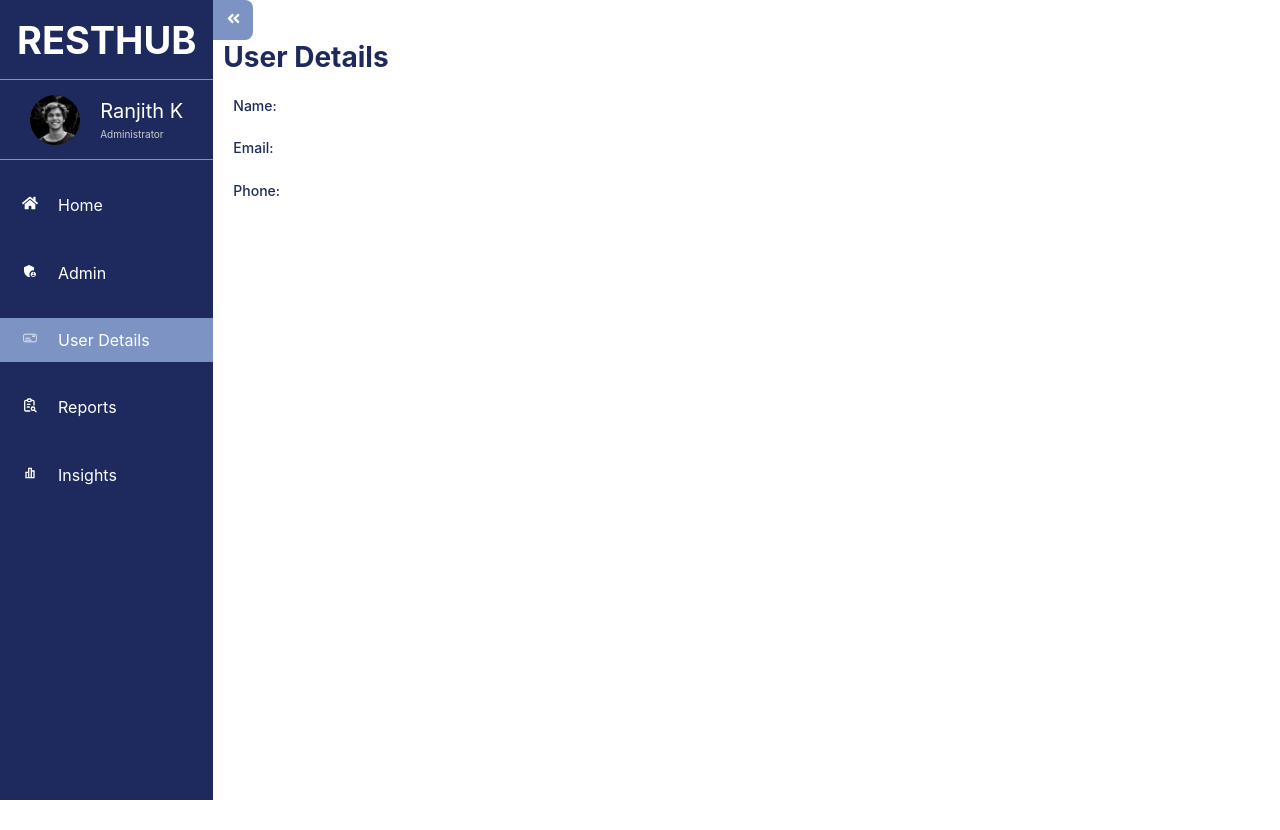
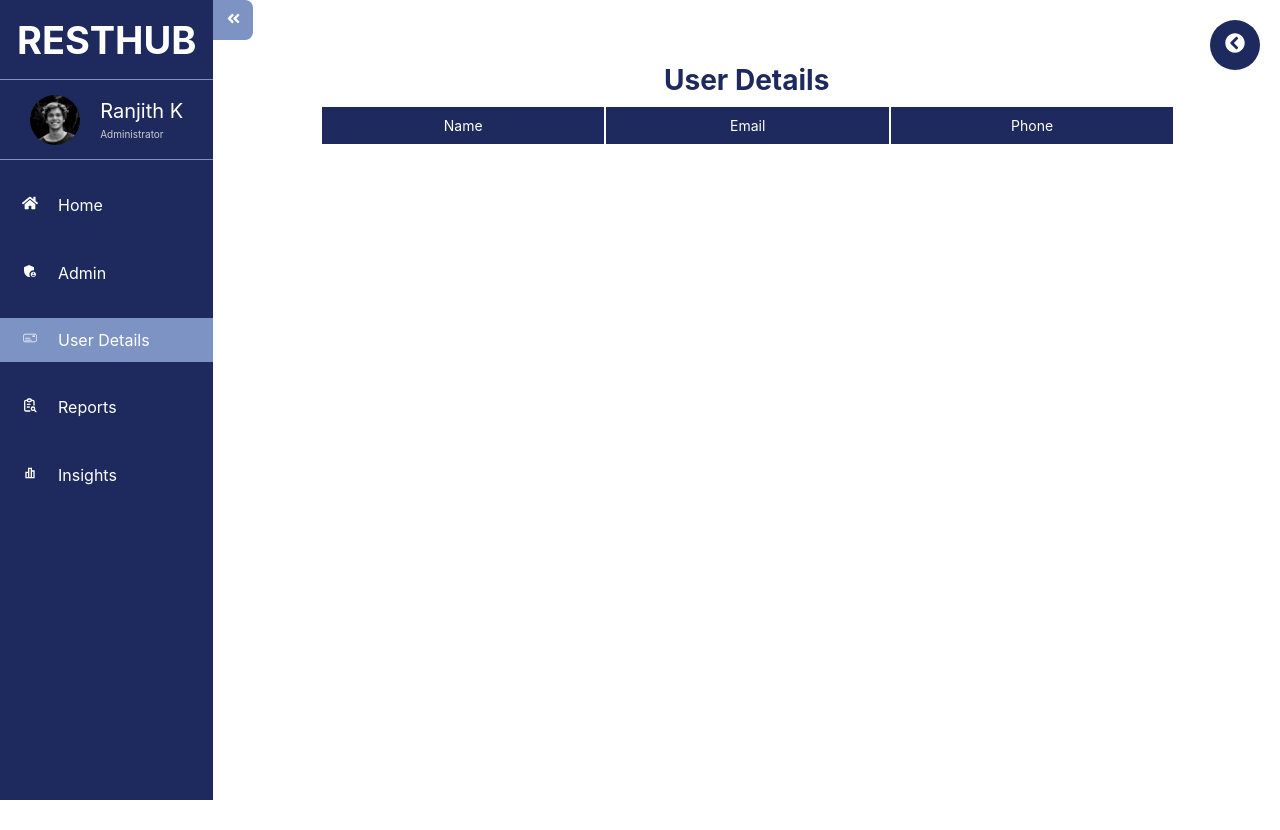
Before and after one commit to ranjith7265/RestHub, a React (Create React App) app: page /userdetails in a window 1280 px wide. After the commit the page ends 800 px from the top, so only its background shows below. Built offline with nearby package versions, Linux system fonts and the light colour scheme.

Commit message:
added navigate function to the components and added userdeatils show

```diff
--- a/package.json
+++ b/package.json
@@ -8,6 +8,7 @@
     "@testing-library/user-event": "^13.5.0",
     "react": "^18.3.1",
     "react-dom": "^18.3.1",
+    "react-hot-toast": "^2.4.1",
     "react-icons": "^5.3.0",
     "react-router-dom": "^6.26.1",
     "react-scripts": "5.0.1",
--- a/src/App.css
+++ b/src/App.css
@@ -28,6 +28,7 @@
   flex-direction: column;
   position: relative;
   transition: all 0.3s ease-in-out;
+  color: var(--text-white);
 }
 .navlink{
   width: 100%;
@@ -110,7 +111,6 @@
 
 .toggle-icon{
   font-size: 1.5rem;
-  color: var(--text-white);
 }
 
 .sidebar.close{
@@ -185,7 +185,7 @@
   margin-top: 2rem;
   border-radius: 2rem;
   background-color: var(--primary-color);
-  cursor: pointer;
+  color: var(--text-white);
 }
 
 .validation-msg{
@@ -201,27 +201,57 @@
 .user-details{
   height: 100%;
   width: 100%;
+  display: flex;
+  flex-direction: column;
+  align-items: center;
+  justify-content: center;
 }
 
 .user-details h3{
   padding: 1rem;
-  color: #1E2A5E;
-  margin-top: 3rem;
+  color: var(--primary-color);
 }
 
 .details-container{
-  justify-content: center;
+  width: 80%;
   height: 80%;
 }
+.details-title, .details-show{
+  display: flex;
+  justify-content: space-evenly;
+  margin-bottom: 0.2rem;
 
-.details{
-  color: #1E2A5E;
+}
+.details-title span{
+  margin-left: 0.2rem;
+  background-color: var(--primary-color);
+  text-align: center;
   font-size: 1.4rem;
+  width: 100%;
+  padding: 1rem;
+  color: var(--text-white);
+}
+.details-show span{
+  font-size: 1.2rem;
+  width: 100%;
+  padding: 1rem;
+  margin-left: 0.2rem;
+  color: var(--text-white);
+  background-color:#9eb4e4;
+}
+.back-btn{
+  height: 5rem;
+  width: 5rem;
+  background-color: var(--primary-color);
+  border-radius: 50%;
   display: flex;
-  flex-direction: column;
-  margin-left: 2rem;
-  justify-content: space-around;
-  height: 20%;
-  width: 40%;
-  font-weight: 500;
+  align-items: center;
+  justify-content: center;
+  position: absolute;
+  top: 2rem;
+  right: 2rem;
 }
+.back-icon{
+  font-size: 2rem;
+  color: var(--text-white);
+}
--- a/src/Context/UserContext.jsx
+++ b/src/Context/UserContext.jsx
@@ -4,12 +4,13 @@ import { createContext, useEffect, useState } from "react";
 const UserContext = createContext();
 
 export const UserProvider = ({ children }) => {
-    const [userData, setUserData] = useState({});
+    const [userData, setUserData] = useState([]);
 
 
     const getData = (user) => {
-        setUserData(user)
+        setUserData((prev) => ([...prev, user]))
     }
+    console.log(userData);
     return (
         <UserContext.Provider
             value={{
--- a/src/components/Admin.jsx
+++ b/src/components/Admin.jsx
@@ -1,5 +1,6 @@
 import React, { useState, useContext } from "react";
 import UserContext from "../Context/UserContext";
+import { useNavigate } from "react-router-dom";
 
 
 function Admin() {
@@ -9,6 +10,7 @@ function Admin() {
   const [lastName, setLastName] = useState("");
   const [email, setEmail] = useState("");
   const [phone, setPhone] = useState("");
+  const navigate = useNavigate();
 
   const handleSubmit = (e) => {
     e.preventDefault();
@@ -20,9 +22,10 @@ function Admin() {
     }
     getData(user);
     setFirstName("");
-    setLastName("")
-    setEmail("")
-    setPhone("")
+    setLastName("");
+    setEmail("");
+    setPhone("");
+    navigate("/userdetails");
   }
 
   const handleFirstNamechange = (e) => {
@@ -123,9 +126,7 @@ function Admin() {
               <input type="password" required></input>
             </label>
           </div>
-          <p className="validation-msg">
-            {message}
-          </p>
+          <p className="validation-msg">{message}</p>
           <button className="input-btn">Submit</button>
         </form>
       </div>
--- a/src/components/UserDetails.jsx
+++ b/src/components/UserDetails.jsx
@@ -1,19 +1,34 @@
 import React from "react";
 import { useContext } from "react";
-import UserContext from "../Context/UserContext.jsx"
+import { useNavigate } from "react-router-dom";
+import UserContext from "../Context/UserContext.jsx";
+import { FaChevronCircleLeft } from "react-icons/fa";
 
 function UserDetails() {
+  const navigate = useNavigate();
   const { userData } = useContext(UserContext);
   return (
     <section className="user-details">
       <h3>User Details</h3>
       <div className="details-container">
-        <div className="details">
-          <div>Name: <span>{userData.firstName}</span> <span>{userData.lastName }</span></div>
-          <div>Email: {userData.email }</div>
-          <div>Phone: { userData.phone}</div>
+        <div className="details-title">
+          <span>Name</span>
+          <span>Email</span>
+          <span>Phone</span>
         </div>
+        {userData.map((user) => (
+          <div className="details-show">
+            <span>{`${user.firstName} ${user.lastName}`}</span>
+            <span>{user.email}</span>
+            <span>{user.phone}</span>
+          </div>
+        ))}
       </div>
+      <button className="back-btn" onClick={() => navigate("/admin")}>
+        <span className="back-icon">
+          <FaChevronCircleLeft />
+        </span>
+      </button>
     </section>
   );
 }
--- a/src/index.css
+++ b/src/index.css
@@ -6,7 +6,6 @@
 
 html{
   font-size: 62.5%;
-  color: #fff;
 }
 
 body {
@@ -27,6 +26,7 @@ code {
 button{
   all: unset;
   font-size: 1.2rem;
+  cursor: pointer;
 }
 
 a{
```
Also changed, not shown: 1 other file (tests, documents, lock files or other folders).
